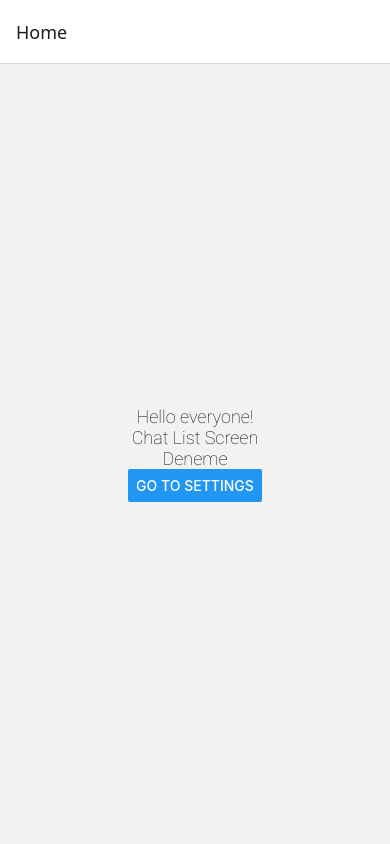
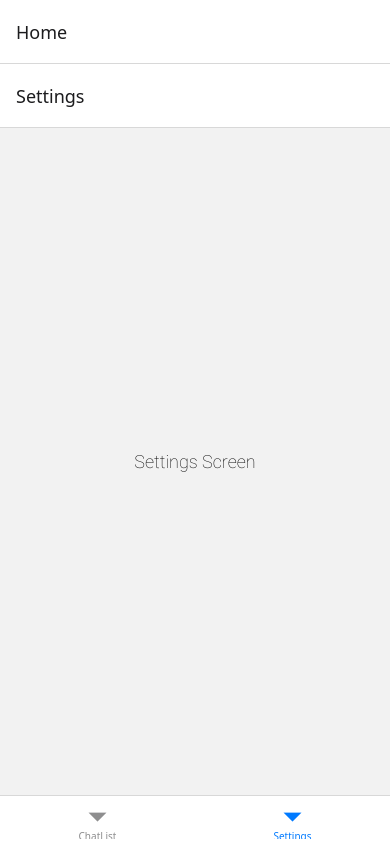
Before and after one commit to actjacob/RealTimeChat, a React Native app: screen /Settings in a window 390 px wide. Built offline with nearby package versions, Linux system fonts and the light colour scheme.

Commit message:
Adding Bottom tabs

```diff
--- a/App.js
+++ b/App.js
@@ -2,18 +2,29 @@
 import { StatusBar } from 'expo-status-bar';
 import { StyleSheet, Text } from 'react-native';
 import { useCallback, useEffect, useState } from 'react';
+import * as SplashScreen from 'expo-splash-screen';
+import * as Font from 'expo-font';
 import { SafeAreaProvider, SafeAreaView } from 'react-native-safe-area-context';
 import { createNativeStackNavigator } from '@react-navigation/native-stack';
 import { NavigationContainer } from '@react-navigation/native';
-import * as SplashScreen from 'expo-splash-screen';
-import * as Font from 'expo-font';
+import { createBottomTabNavigator } from '@react-navigation/bottom-tabs';
 
 import ChatListScreen from './screens/ChatListScreen';
 import ChatSettingsScreen from './screens/ChatSettingsScreen';
+import SettingsScreen from './screens/SettingsScreen';
 
 SplashScreen.preventAutoHideAsync();
 
 const Stack = createNativeStackNavigator();
+const Tab = createBottomTabNavigator();
+const TabNavigator = () => {
+  return (
+    <Tab.Navigator>
+      <Tab.Screen name="ChatList" component={ChatListScreen} />
+      <Tab.Screen name="Settings" component={SettingsScreen} />
+    </Tab.Navigator>
+  );
+};
 
 export default function App() {
   const [appIsLoaded, setAppIsLoaded] = useState(false);
@@ -62,7 +73,7 @@
       {/* <SafeAreaView> */}
       <NavigationContainer>
         <Stack.Navigator>
-          <Stack.Screen name="Home" component={ChatListScreen} />
+          <Stack.Screen name="Home" component={TabNavigator} />
           <Stack.Screen
             name="ChatSettings"
             component={ChatSettingsScreen}
--- a/package.json
+++ b/package.json
@@ -10,21 +10,18 @@
     "web": "expo start --web"
   },
   "dependencies": {
+    "@react-navigation/bottom-tabs": "^7.2.0",
     "@react-navigation/native": "^7.0.14",
-
     "@react-navigation/native-stack": "^7.2.0",
-
     "expo": "~52.0.18",
     "expo-splash-screen": "^0.29.18",
     "expo-status-bar": "~2.0.0",
     "react": "18.3.1",
     "react-native": "0.76.5",
-
     "react-native-gesture-handler": "^2.21.2",
     "react-native-reanimated": "^3.16.5",
     "react-native-safe-area-context": "^4.12.0",
     "react-native-screens": "^4.3.0"
-
   },
   "devDependencies": {
     "@babel/core": "^7.20.0"
--- /dev/null
+++ b/screens/SettingsScreen.js
@@ -0,0 +1,28 @@
+import { StyleSheet, Text, View } from 'react-native';
+import React from 'react';
+
+const SettingsScreen = () => {
+  return (
+    <View style={styles.container}>
+      <Text style={styles.text}>Settings Screen</Text>
+    </View>
+  );
+};
+
+export default SettingsScreen;
+
+const styles = StyleSheet.create({
+  container: {
+    flex: 1,
+    justifyContent: 'center',
+    alignItems: 'center',
+    // backgroundColor: '#fff',
+  },
+  text: {
+    // color: '#3498db',
+    color: 'black',
+    fontSize: 18,
+    fontFamily: 'thin',
+    textAlign: 'center',
+  },
+});
```
Also changed, not shown: 2 other files (tests, documents, lock files or other folders).
